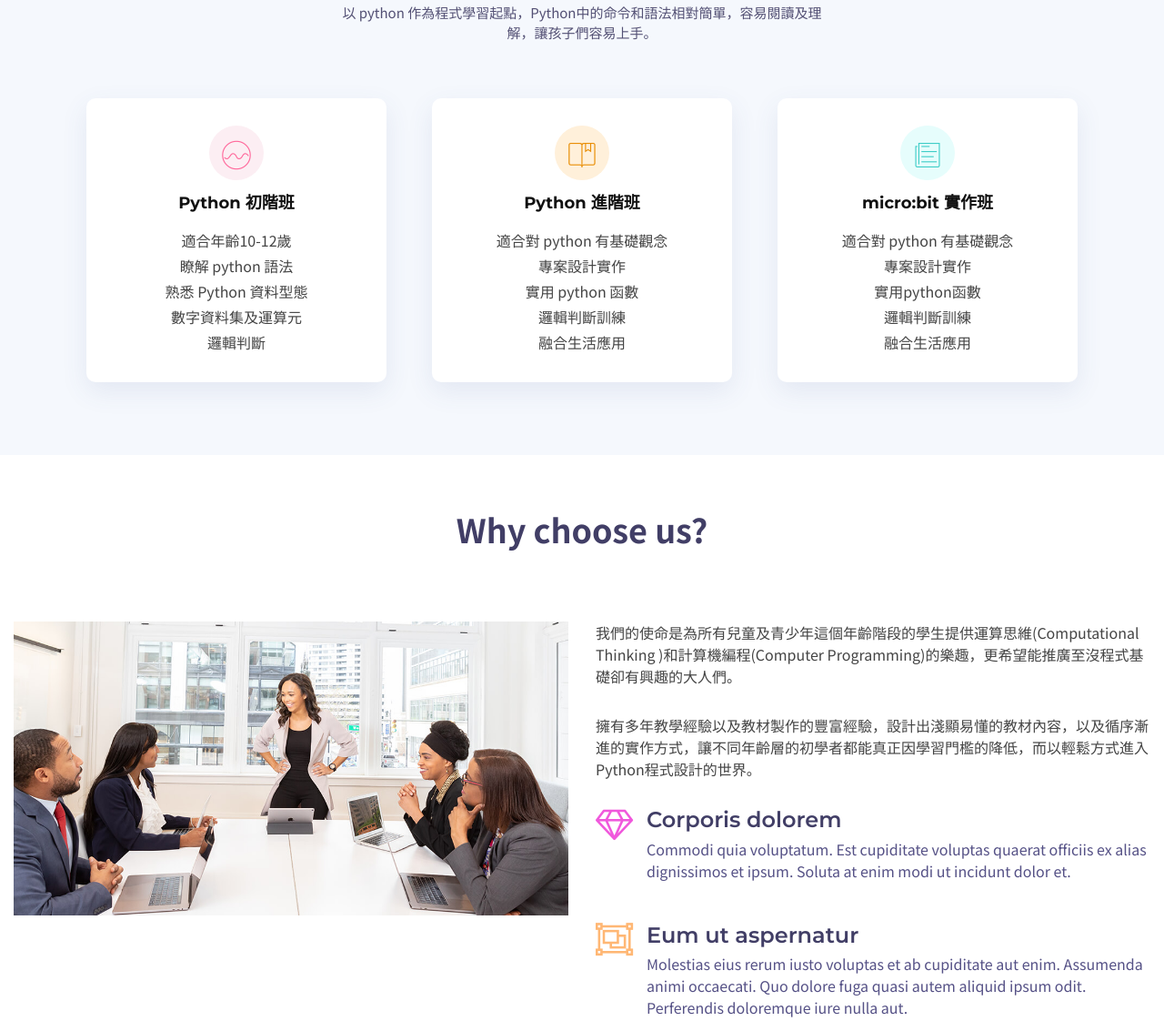
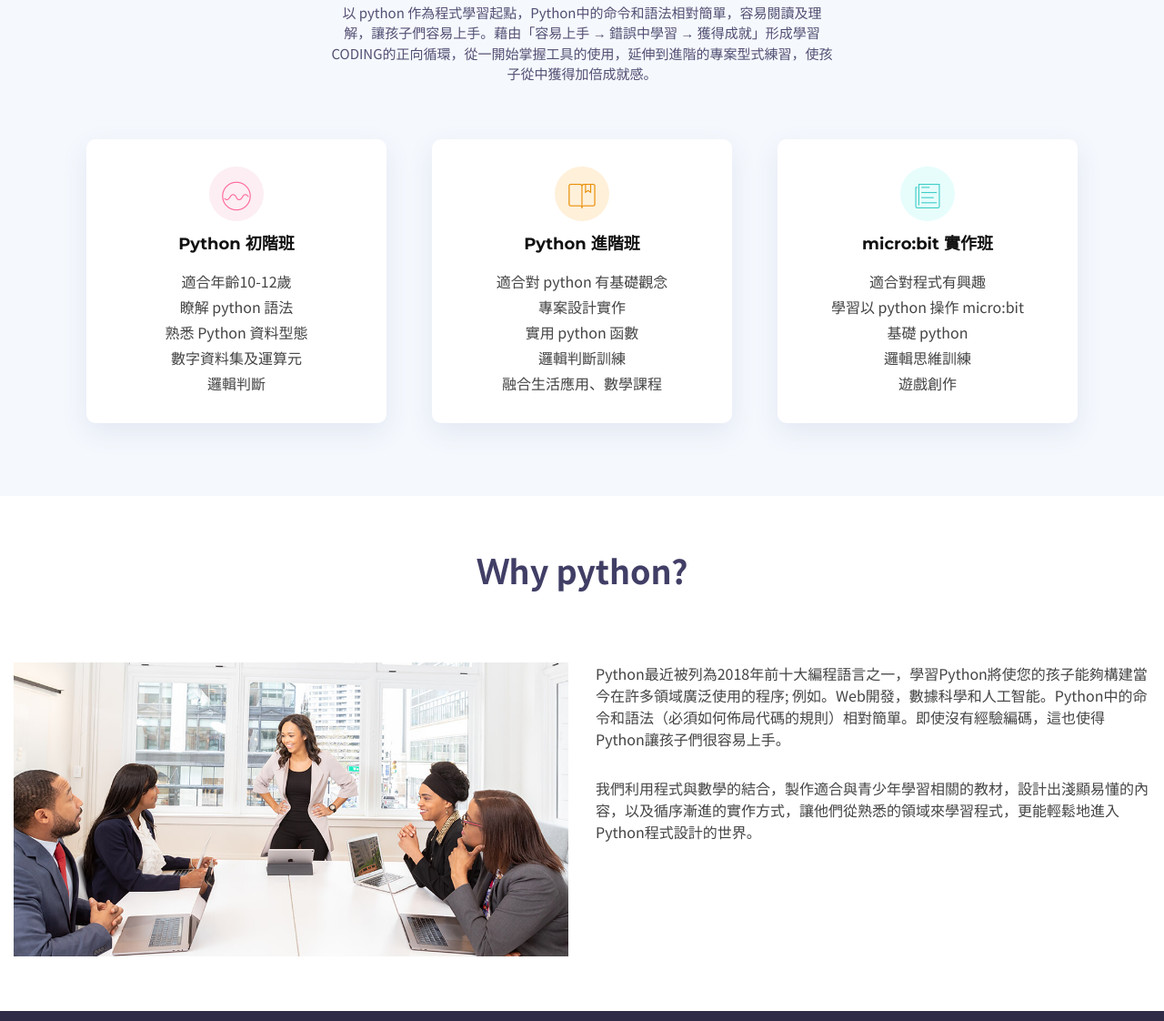
Before and after one commit to abbyyc/abbyyc.github.io, a plain HTML site: page index_full.html in a window 1280 px wide. Shown: the part 1565-2687 px from the top of the page at 91% size. Drawn offline with Linux system fonts and the light colour scheme; files whose address does not match are found by name.

Commit message:
Update index_full.html

```diff
--- a/index_full.html
+++ b/index_full.html
@@ -159,7 +159,8 @@
 
         <header class="section-header">
           <h3>課程資訊</h3>
-          <p>以 python 作為程式學習起點，Python中的命令和語法相對簡單，容易閱讀及理解，讓孩子們容易上手。</p>
+          <p>
+以 python 作為程式學習起點，Python中的命令和語法相對簡單，容易閱讀及理解，讓孩子們容易上手。藉由「容易上手 → 錯誤中學習 → 獲得成就」形成學習CODING的正向循環，從一開始掌握工具的使用，延伸到進階的專案型式練習，使孩子從中獲得加倍成就感。</p>
         </header>
 
         <div class="row">
@@ -195,7 +196,7 @@
                 專案設計實作<br>
                 實用 python 函數<br>
                 邏輯判斷訓練<br>
-                融合生活應用<br>
+                融合生活應用、數學課程<br>
               </p>
             </div>
           </div>
@@ -204,11 +205,11 @@
               <div class="icon" style="background: #e6fdfc;"><i class="ion-ios-paper-outline" style="color: #3fcdc7;"></i></div>
               <h4 class="title"><a href="">micro:bit 實作班</a></h4>
               <p class="description text-center">
-                適合對 python 有基礎觀念<br>
-                專案設計實作<br>
-                實用python函數<br>
-                邏輯判斷訓練<br>
-                融合生活應用<br>
+                適合對程式有興趣<br>
+                學習以 python 操作 micro:bit<br>
+                基礎 python <br>
+                邏輯思維訓練<br>
+                遊戲創作<br>
               </p>
             </div>
           </div>
@@ -248,7 +249,7 @@
       <div class="container-fluid">
 
         <header class="section-header">
-          <h3>Why choose us?</h3>
+          <h3>Ｗhy python?</h3>
           <p></p>
         </header>
 
@@ -262,11 +263,11 @@
 
           <div class="col-lg-6">
             <div class="why-us-content">
-
-              <p>
-                我們的使命是為所有兒童及青少年這個年齡階段的學生提供運算思維(Computational Thinking )和計算機編程(Computer Programming)的樂趣，更希望能推廣至沒程式基礎卻有興趣的大人們。
+              <p>Python最近被列為2018年前十大編程語言之一，學習Python將使您的孩子能夠構建當今在許多領域廣泛使用的程序; 例如。Web開發，數據科學和人工智能。Python中的命令和語法（必須如何佈局代碼的規則）相對簡單。即使沒有經驗編碼，這也使得Python讓孩子們很容易上手。
               </p>
-              <p>擁有多年教學經驗以及教材製作的豐富經驗，設計出淺顯易懂的教材內容，以及循序漸進的實作方式，讓不同年齡層的初學者都能真正因學習門檻的降低，而以輕鬆方式進入Python程式設計的世界。</p>
+              <p>我們利用程式與數學的結合，製作適合與青少年學習相關的教材，設計出淺顯易懂的內容，以及循序漸進的實作方式，讓他們從熟悉的領域來學習程式，更能輕鬆地進入Python程式設計的世界。
+            </p>
+          <!--
               <div class="features wow bounceInUp clearfix">
                 <i class="fa fa-diamond" style="color: #f058dc;"></i>
                 <h4>Corporis dolorem</h4>
@@ -284,7 +285,7 @@
                 <h4>Voluptates dolores</h4>
                 <p>Voluptates nihil et quis omnis et eaque omnis sint aut. Ducimus dolorum aspernatur. Totam dolores ut enim ullam voluptas distinctio aut.</p>
               </div>
-
+-->
             </div>
 
           </div>
```
